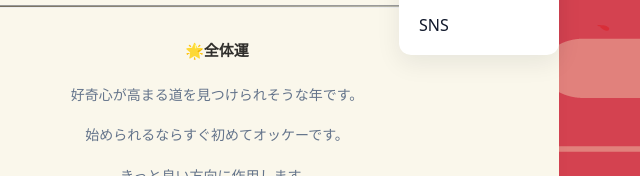
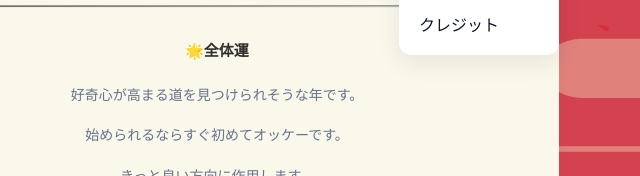
Before and after one commit to shuhou98374/akom2026, a plain HTML site: page Kuji7.html in a window 1280 px wide. Both pictures are taken after a click on the button "メニューを開く". Shown: the part 202-378 px from the top of the page, 423-1063 px from the left. Drawn offline with Linux system fonts and the light colour scheme; a web font is replaced by a local one.

Commit message:
Update Kuji7.html

```diff
--- a/Kuji7.html
+++ b/Kuji7.html
@@ -29,7 +29,7 @@
           <a href="index2026.html" role="menuitem">ホーム</a>
           <a href="kuji2026.html" role="menuitem">おみくじをひく</a>
           <a href="index.html#contents_id" role="menuitem">コンテンツ</a>
-          <a href="index.html#contact" role="menuitem">SNS</a>
+          <a href="index.html#contact" role="menuitem">クレジット</a>
         </div>
       </nav>
     </header>
```
